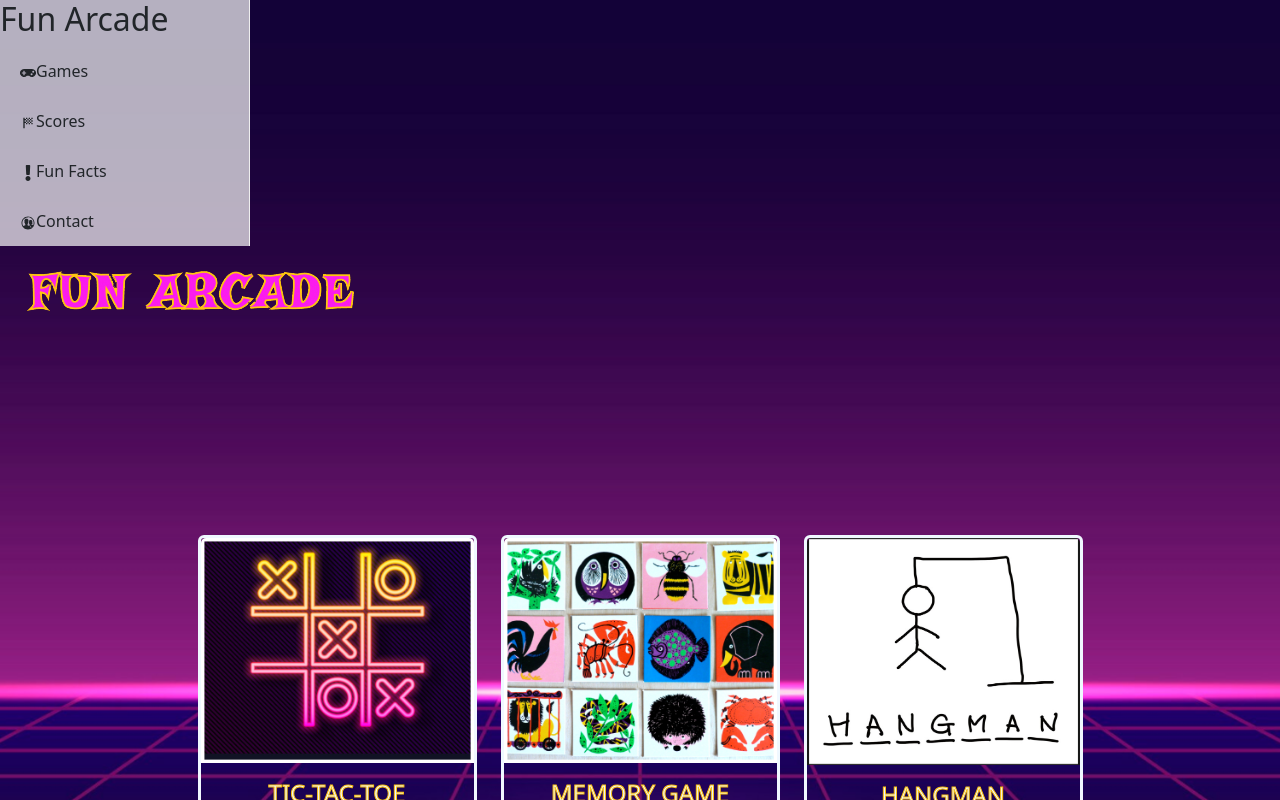
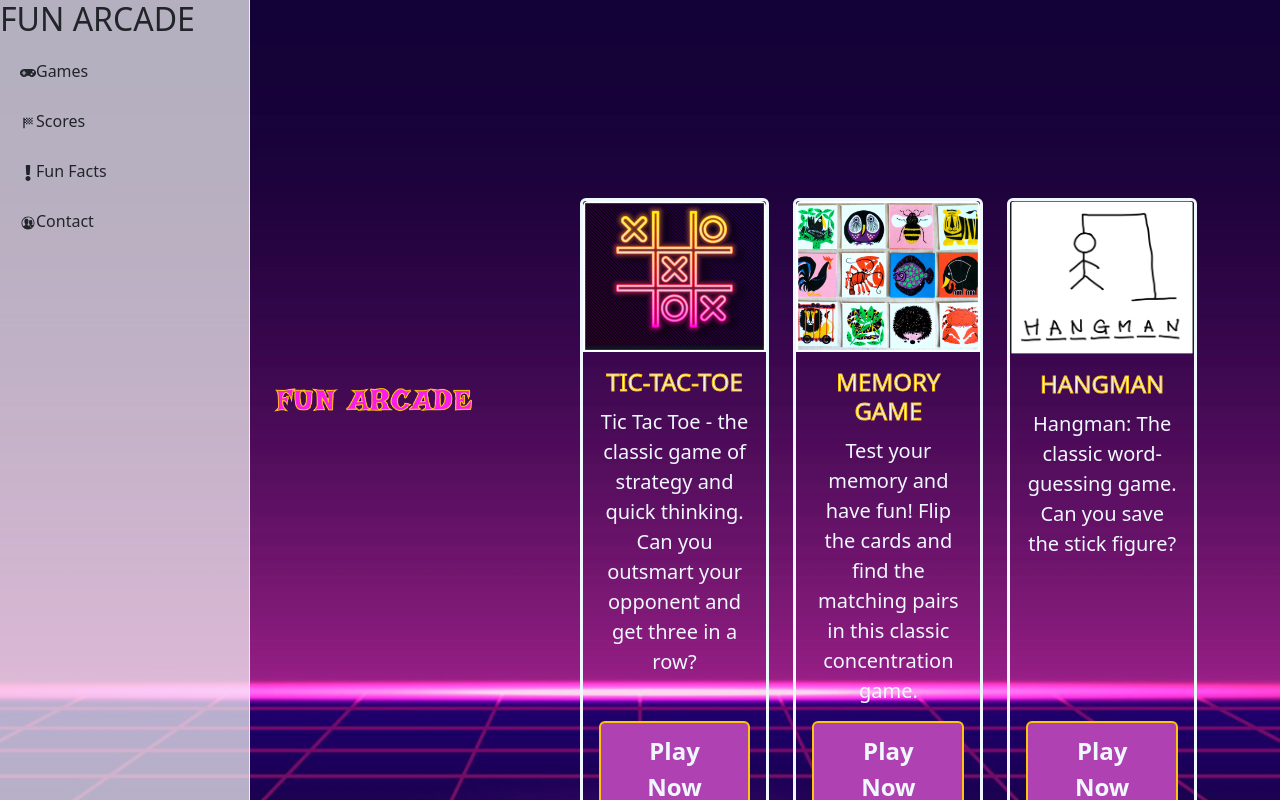
Before and after one commit to NatVes/Fun-Arcade, a React (Vite) app: page / in a window 1280 px wide. Shown: the top 800 px of the page. Built offline with nearby package versions, Linux system fonts and the light colour scheme.

Commit message:
fixed sidebar functionality

```diff
--- a/src/App.jsx
+++ b/src/App.jsx
@@ -12,10 +12,9 @@ function App() {
 
   return (
     <Router>
+      <div style={{ display: 'flex', height: '100%', direction: "ltr"}}>
       <ProSidebar />
       <Routes>
-        {/* Define routes using the Route component to render different page components at different paths */}
-        {/* Define a default route that will render the Home component */}
         <Route path="/" element={<Games />} />
         <Route path="/games/:title" element={<PlayGame />} />
         <Route path="/scores" element={<Score />} />
@@ -23,6 +22,7 @@ function App() {
         <Route path="/funfacts/:title" element={<FunFactsInfo />}/>
         <Route path="/contact" element={<Contact />} />
       </Routes>
+      </div>
     </Router>
   );
 }
--- a/src/components/ProSidebar/ProSidebar.css
+++ b/src/components/ProSidebar/ProSidebar.css
@@ -0,0 +1,7 @@
+.displayNone {
+    display: none;
+}
+
+.icon {
+    color: aliceblue;
+}
--- a/src/components/ProSidebar/ProSidebar.jsx
+++ b/src/components/ProSidebar/ProSidebar.jsx
@@ -1,19 +1,51 @@
-import React from "react";
-
+import { useEffect, useState } from "react";
 import { Sidebar, Menu, MenuItem } from "react-pro-sidebar";
 import "./ProSidebar.css";
-import { FaGamepad } from "react-icons/fa";
+import { FaGamepad, FaExclamation, FaBars } from "react-icons/fa";
 import { MdOutlineSportsScore } from "react-icons/md";
-import { FaExclamation } from "react-icons/fa";
 import { IoIosContacts } from "react-icons/io";
 import { Link } from "react-router-dom";
 
+
 const Navbar = () => {
+
+  const [width, setWidth] = useState(window.innerWidth);
+  const [collapse, setCollapse] = useState(false);
+  const [showSidebar, setShowSidebar] = useState(false);
+  const [displayNone, setDisplayNone] = useState("");
+
+  function getSize() {
+      setWidth(window.innerWidth)
+    }
+
+  useEffect(() => {
+    getSize();
+    window.addEventListener("resize", getSize);
+    if(width < 768) {
+      setCollapse(true);
+      setDisplayNone("");
+      setShowSidebar(true)
+    } else {
+      setCollapse(false);
+      setDisplayNone("displayNone");
+    }
+
+    return() => {
+      window.removeEventListener("resize", getSize);
+    }
+  }, [width])
+
+  function toggleSidebar() {
+    setShowSidebar(!showSidebar);
+  }
+
   return (
-    <div>
-      <Sidebar className={Sidebar}>
-        <h2>Fun Arcade</h2>
-
+    <div className="d-flex">
+      <Sidebar
+        collapsed={collapse}
+        hidden={(width < 768) ? showSidebar : false}
+      >
+        <h2>FUN ARCADE</h2>
         <Menu>
           <MenuItem component={<Link to="/" />}>
             <FaGamepad />
@@ -33,6 +65,9 @@ const Navbar = () => {
           </MenuItem>
         </Menu>
       </Sidebar>
+      <div className={displayNone} onClick={toggleSidebar}>
+      <FaBars className="icon"/>
+      </div>
     </div>
   );
 };
--- a/src/index.css
+++ b/src/index.css
@@ -8,6 +8,18 @@ body {
     background-repeat:repeat-y;
     background-size: cover;
   }
+
+  html,
+body,
+#root,
+#root > div,
+div[data-reactroot] {
+  height: 100%;
+  width: 100%;
+  padding: 0;
+  margin: 0;
+}
+
 
 .btn {
   background-color:var(--pink);
```
